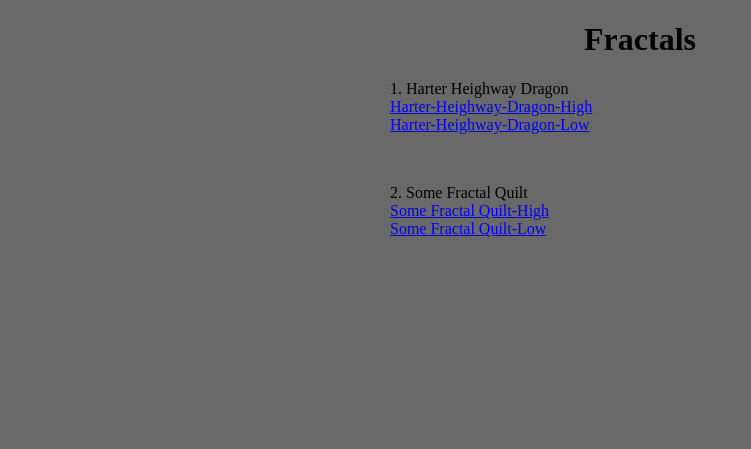
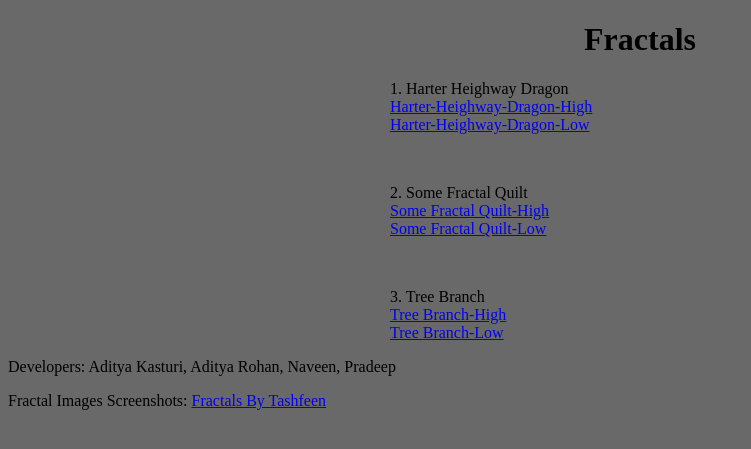
Before and after one commit to OU-CS5213/Team-7-GCP-with-python, a Flask app: page / in a window 1280 px wide. Shown: the top 449 px of the page, without its empty margins (0-751 px from the left). Run offline with Flask 2, Linux system fonts and the light colour scheme; parts of the project's set-up code (start-up, migrations or seed data) failed here and were passed over.

Commit message:
Added Tree Fractal and Footer - Aditya Kasturi and Naveen (peer programming)

```diff
--- a/cloud/python/templates/getfractal.html
+++ b/cloud/python/templates/getfractal.html
@@ -36,3 +36,19 @@
 
 <br><a href="https://storage.googleapis.com/fractal_image/New%20fractal/Some_fractal-Quilt_low.PNG">Some Fractal Quilt-Low</a>
 </p>
+
+<br><p>3. Tree Branch
+
+<br><a href="https://storage.googleapis.com/fractal_image/New%20fractal/Tree_Branch_Fractal_high.png">Tree Branch-High</a>
+
+<br><a href="https://storage.googleapis.com/fractal_image/New%20fractal/tree_branch_fractal_low.PNG">Tree Branch-Low</a>
+</p>
+</div>
+</body>
+
+<footer>
+        <p>Developers: Aditya Kasturi, Aditya Rohan, Naveen, Pradeep</p>
+        <p>Fractal Images Screenshots: <a href="https://tashfeen.org/fractalsetc/build/index.html">Fractals By Tashfeen</a>
+        </p>
+</footer>
+</html>
```
